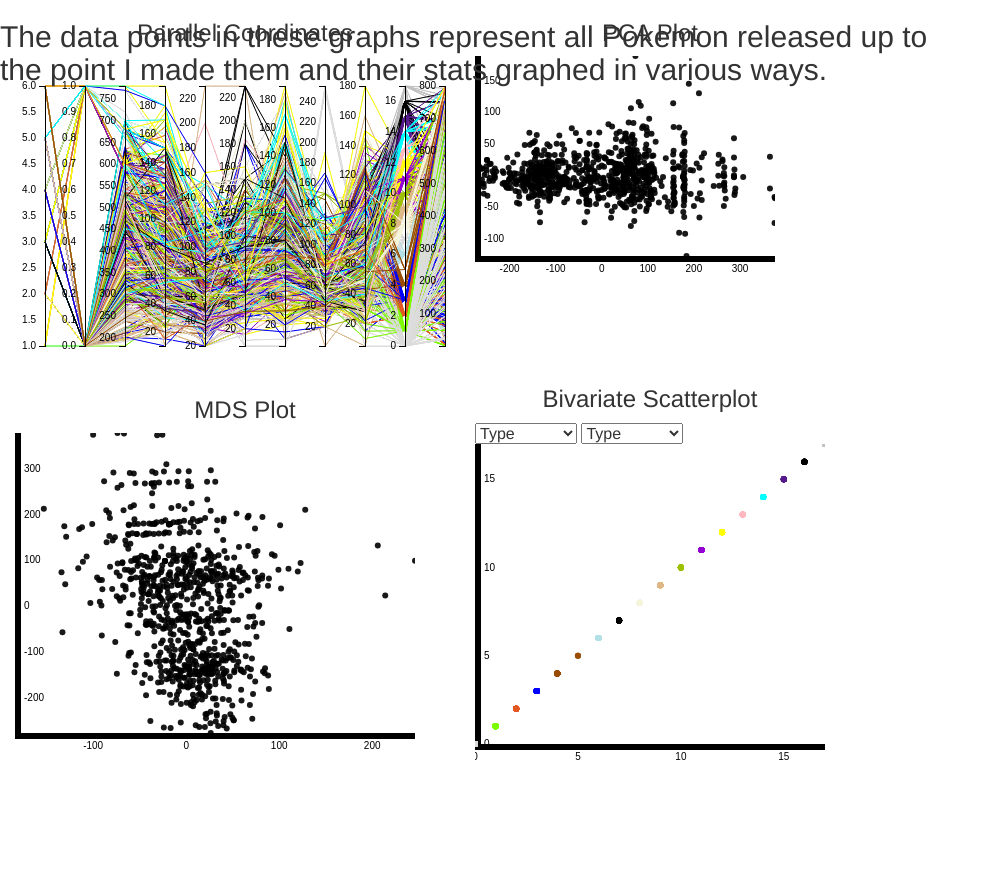
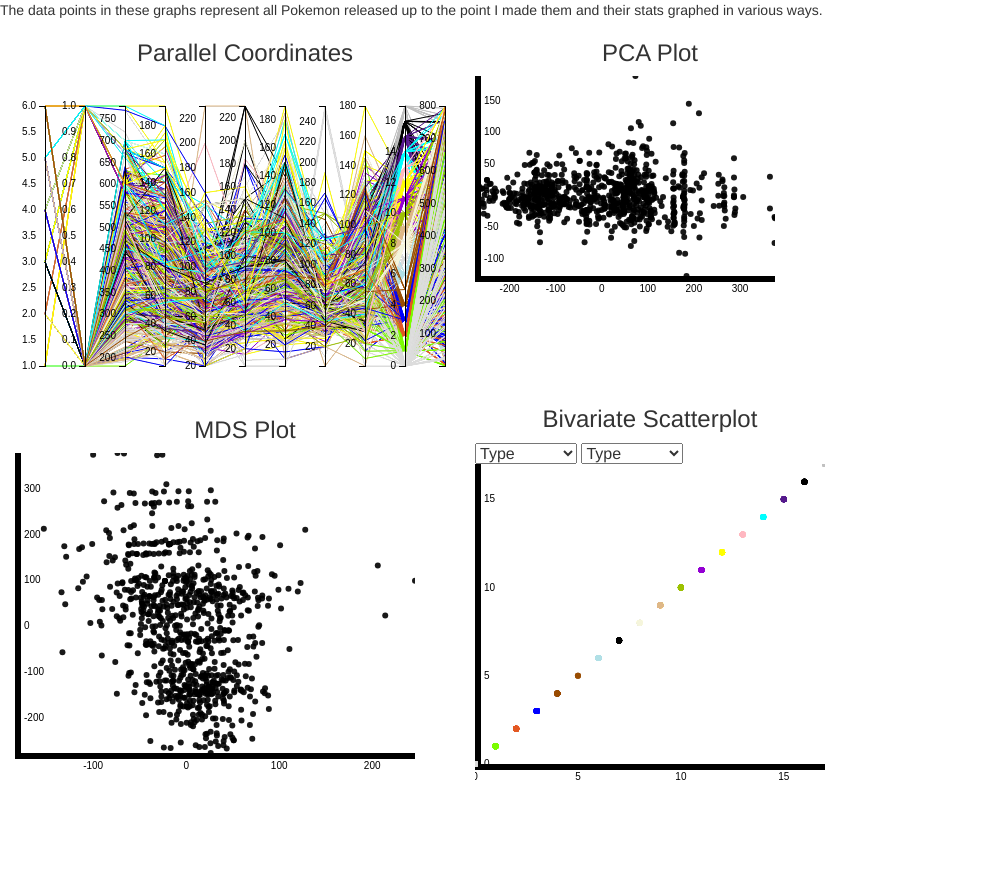
Before and after one commit to BenKandov/BenKandov.github.io, a plain HTML site: page data_viz_final_proj/index.html in a window 1280 px wide. Shown: the whole page, without its empty margins (0-989 px from the left). Drawn offline with nearby package versions, Linux system fonts and the light colour scheme.

Commit message:
big boys

```diff
--- a/data_viz_final_proj/index.html
+++ b/data_viz_final_proj/index.html
@@ -17,10 +17,10 @@
 
 
 <body>
-<div style="position:absolute; right:25%">
-<h2>
+<div style="">
+
 The data points in these graphs represent all Pokemon released up to the point I made them and their stats graphed in various ways.
-</h2>
+
 </div>
 
 
```
